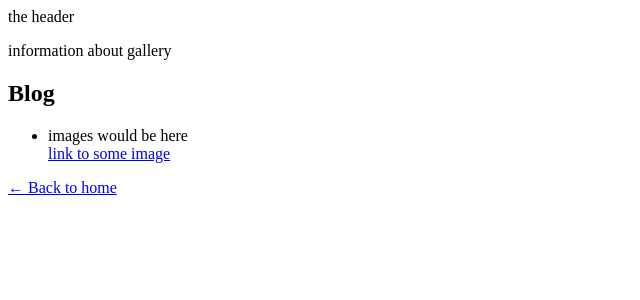
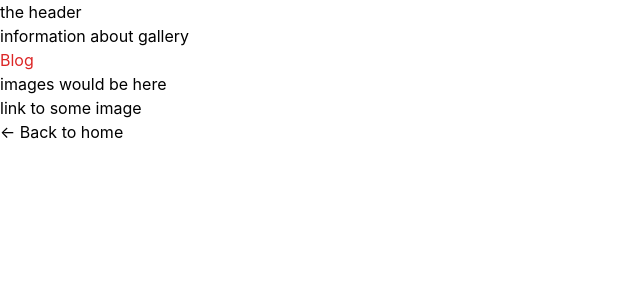
Before and after one commit to RGilyazov/image-galery, a Next.js app: page / in a window 1280 px wide. Shown: the top 300 px of the page, without its empty margins (0-640 px from the left). Built offline with nearby package versions, Linux system fonts and the light colour scheme.

Commit message:
added tailwind.css

```diff
--- a/package.json
+++ b/package.json
@@ -16,8 +16,11 @@
   "devDependencies": {
     "@types/node": "^18.7.6",
     "@types/react": "^18.0.17",
+    "autoprefixer": "^10.4.8",
     "eslint": "8.22.0",
     "eslint-config-next": "12.2.5",
+    "postcss": "^8.4.16",
+    "tailwindcss": "^3.1.8",
     "typescript": "^4.7.4"
   }
 }
--- a/pages/_app.tsx
+++ b/pages/_app.tsx
@@ -1,4 +1,6 @@
 import { AppProps } from "next/app";
+import '../styles/globals.css'
+
 
 function App({ Component, pageProps }: AppProps) {
   return <Component {...pageProps} />;
--- a/pages/gallery/[id].tsx
+++ b/pages/gallery/[id].tsx
@@ -22,7 +22,7 @@ export default function imagePage(props:{imageData:{title:string}}) {
       </Head>
       <article>
         {id}
-        <h1> image should be here </h1>
+        <h1 className="text-red-600"> image should be here </h1>
       </article>
     </Layout>
   );
--- a/pages/index.tsx
+++ b/pages/index.tsx
@@ -11,8 +11,8 @@ export default function Home() {
       <section>
         <p>information about gallery</p>
       </section>
-      <section>
-        <h2>Blog</h2>
+      <section className="h-full w-full">
+        <h2 className="text-red-600">Blog</h2>
         <ul>
           <li>images would be here</li>
           <Link href={`/`}>
--- /dev/null
+++ b/postcss.config.js
@@ -0,0 +1,10 @@
+const { join } = require("path");
+
+module.exports = {
+  plugins: {
+    tailwindcss: {
+      config: join(__dirname, "tailwind.config.js"),
+    },
+    autoprefixer: {},
+  },
+};
--- a/styles/globals.css
+++ b/styles/globals.css
@@ -1,3 +1,7 @@
+@tailwind base;
+@tailwind components;
+@tailwind utilities;
+
 html,
 body {
   padding: 0;
--- /dev/null
+++ b/tailwind.config.js
@@ -0,0 +1,14 @@
+/** @type {import('tailwindcss').Config} */
+// tailwind.config.js
+const { join } = require("path");
+
+module.exports = {
+  content: [
+    join(__dirname, "./pages/**/*.{js,ts,jsx,tsx}"),
+    join(__dirname, "./src/**/*.{js,ts,jsx,tsx}"),
+  ],
+  theme: {
+    extend: {},
+  },
+  plugins: [],
+};
```
Also changed, not shown: 1 other file (tests, documents, lock files or other folders).
